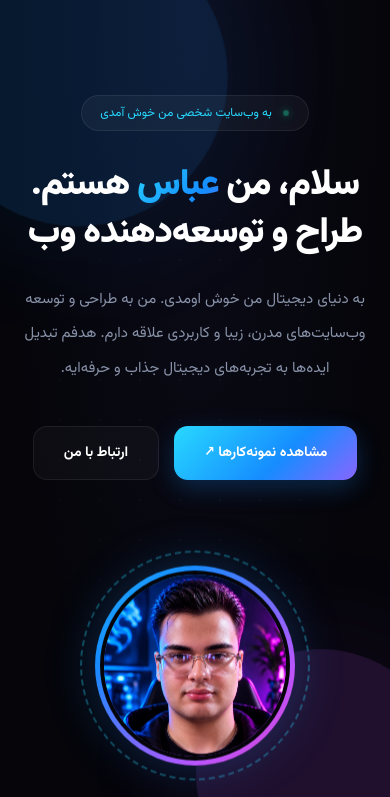
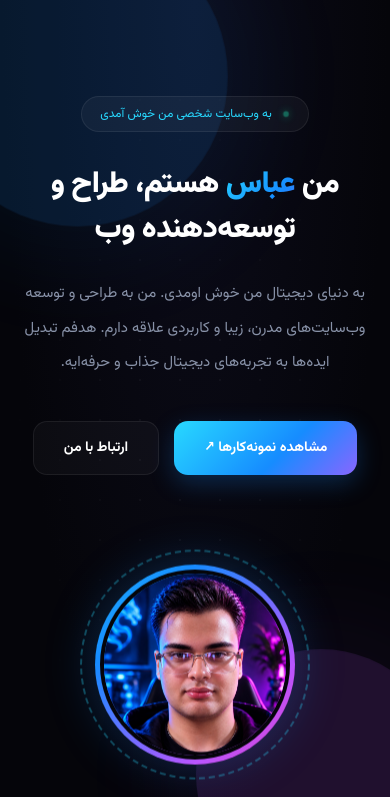
Before and after one commit to abbastabaeian2009-dot/abbastabaeian2009-dot.github.io, a plain HTML site: page index.html in a window 390 px wide. Shown: the top 797 px of the page. Drawn offline with Linux system fonts and the light colour scheme.

Commit message:
Update index.html

```diff
--- a/index.html
+++ b/index.html
@@ -159,11 +159,12 @@ button { font-family: inherit; }
 }
 
 .hero h1 {
-    font-size: clamp(40px, 5.5vw, 68px);
+    font-size: clamp(38px, 5vw, 62px);
     font-weight: 900;
-    line-height: 1.35;
-    letter-spacing: -2px;
+    line-height: 1.4;
+    letter-spacing: -1.5px;
     margin-bottom: 25px;
+    white-space: nowrap;
 }
 
 .gradient-text {
@@ -646,10 +647,11 @@ button { font-family: inherit; }
     .skills-grid { grid-template-columns: repeat(2, 1fr); }
     .projects-grid { grid-template-columns: 1fr; }
     .profile-wrapper { width: 240px; height: 240px; }
+    .hero h1 { white-space: normal; }
 }
 
 @media (max-width: 650px) {
-    .hero h1 { font-size: 36px; letter-spacing: -1px; }
+    .hero h1 { font-size: 30px; letter-spacing: -0.5px; line-height: 1.5; }
     .hero { padding-top: 80px; }
     .profile-wrapper { width: 200px; height: 200px; }
     .about-info { grid-template-columns: 1fr; }
@@ -677,8 +679,7 @@ button { font-family: inherit; }
             <span>به وب‌سایت شخصی من خوش آمدی</span>
         </div>
         <h1>
-            سلام، من <span class="gradient-text">عباس</span> هستم.<br>
-            طراح و توسعه‌دهنده وب
+            من <span class="gradient-text">عباس</span> هستم، طراح و توسعه‌دهنده وب
         </h1>
         <p class="hero-description">
             به دنیای دیجیتال من خوش اومدی. من به طراحی و توسعه وب‌سایت‌های مدرن، زیبا و کاربردی علاقه دارم. هدفم تبدیل ایده‌ها به تجربه‌های دیجیتال جذاب و حرفه‌ایه.
```
